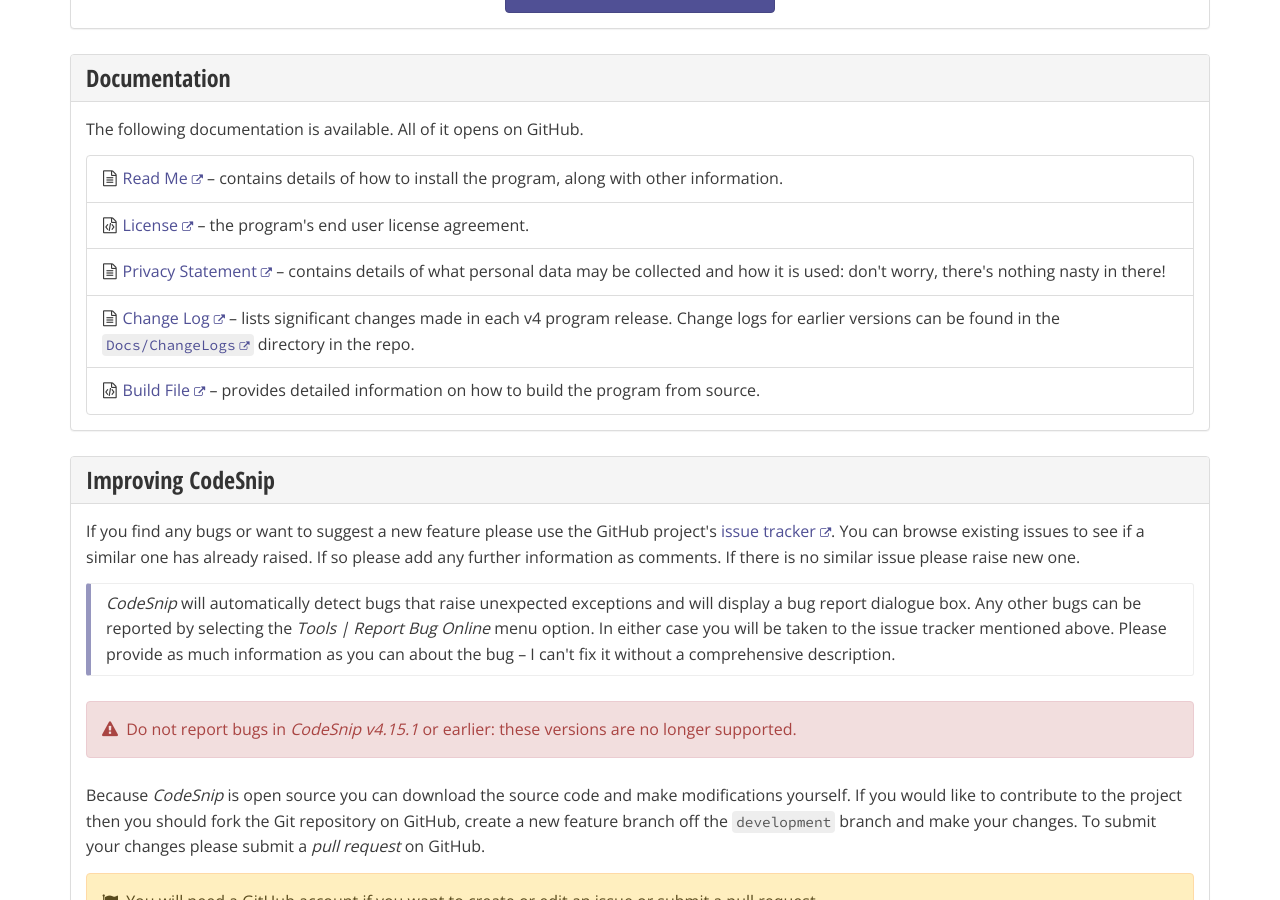
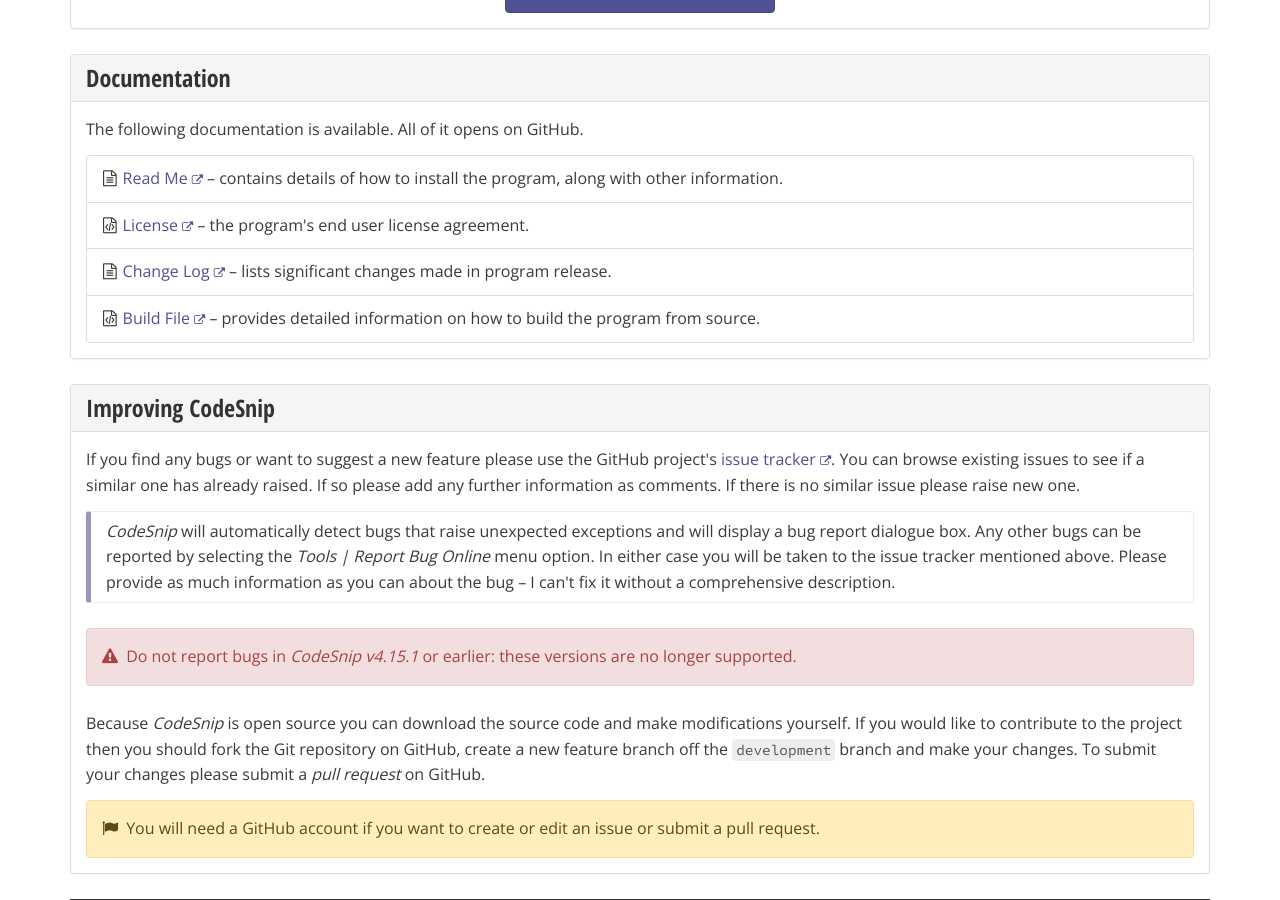
Before and after one commit to delphidabbler/delphidabbler.github.io, a Jekyll site: the page built from _software/codesnip.html, in a window 1280 px wide and 900 px high, scrolled down 1742 px. Built offline with Jekyll 4.4.1, drawn with Linux system fonts in a browser that asks for light colours; nearby versions of some CDN libraries.

Commit message:
Fix broken links on CodeSnip page (fixes #31)

```diff
--- a/_software/codesnip.html
+++ b/_software/codesnip.html
@@ -132,10 +132,7 @@
         <span class="fa fa-fw fa-x-pad-right fa-file-code-o" aria-hidden="true"></span><a href="http://htmlpreview.github.io/?https://raw.githubusercontent.com/delphidabbler/codesnip/master/Docs/License.html">License<span class="sr-only"> (HTML file)</span></a> &ndash; the program's end user license agreement.
       </li>
       <li class="list-group-item">
-        <span class="fa fa-fw fa-x-pad-right fa-file-text-o" aria-hidden="true"></span><a href="https://raw.githubusercontent.com/delphidabbler/codesnip/master/Docs/Privacy.txt">Privacy Statement<span class="sr-only"> (text file)</span></a> &ndash; contains details of what personal data may be collected and how it is used: don't worry, there's nothing nasty in there!
-      </li>
-      <li class="list-group-item">
-        <span class="fa fa-fw fa-x-pad-right fa-file-text-o" aria-hidden="true"></span><a href="https://raw.githubusercontent.com/delphidabbler/codesnip/version-4.15.1/Docs/ChangeLogs/ChangeLog-v4.txt">Change Log<span class="sr-only"> (text file)</span></a> &ndash; lists significant changes made in each v4 program release. Change logs for earlier versions can be found in the <code><a href="https://github.com/delphidabbler/codesnip/tree/master/Docs/ChangeLogs">Docs/ChangeLogs</a></code> directory in the repo.
+        <span class="fa fa-fw fa-x-pad-right fa-file-text-o" aria-hidden="true"></span><a href="https://github.com/delphidabbler/codesnip/blob/master/CHANGELOG.md">Change Log<span class="sr-only"> (markdown file)</span></a> &ndash; lists significant changes made in program release.
       </li>
       <li class="list-group-item">
         <span class="fa fa-fw fa-x-pad-right fa-file-code-o" aria-hidden="true"></span><a href="http://htmlpreview.github.io/?https://github.com/delphidabbler/codesnip/blob/master/Build.html">Build File<span class="sr-only"> (HTML file)</span></a> &ndash; provides detailed information on how to build the program from source.
```
